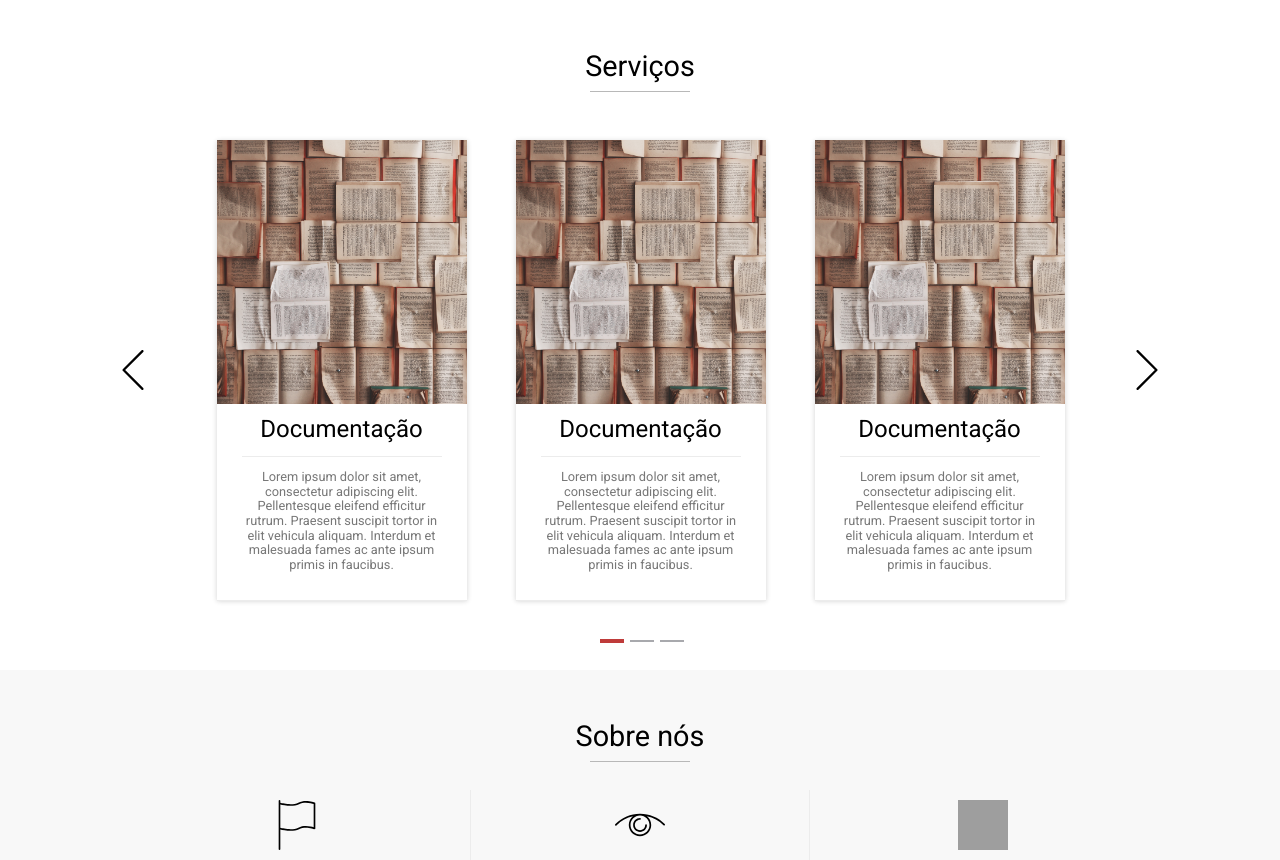
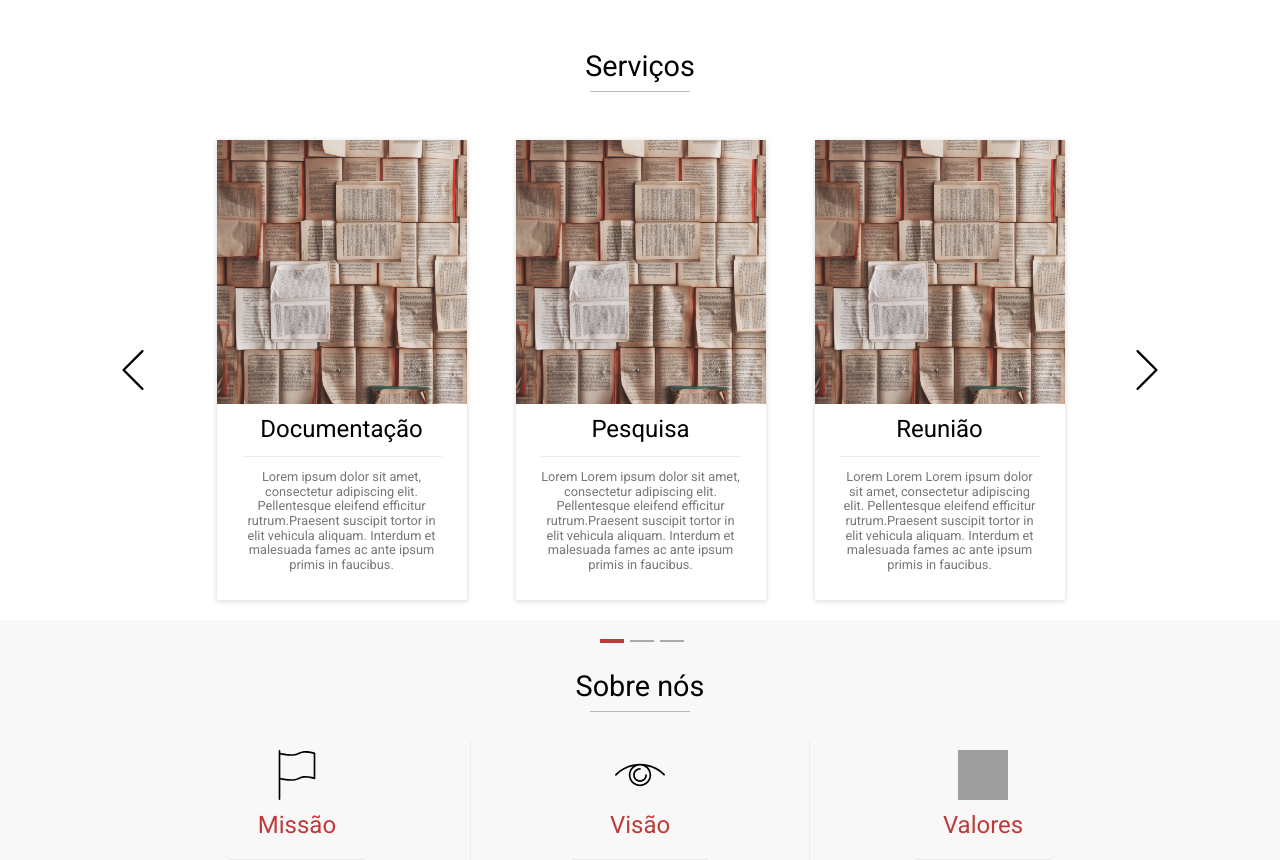
Before and after one commit to citi-onboarding/VirtuConsultoria, a Django app: page / in a window 1280 px wide. Shown: the top 860 px of the page. Run offline with Django 3.2, Linux system fonts and the light colour scheme; some libraries are stand-ins or nearby versions; grey boxes are pictures that could not be loaded.

Commit message:
conteúdo dos serviços eh populado via js

```diff
--- a/core/templates/index.html
+++ b/core/templates/index.html
@@ -23,7 +23,7 @@
     <div id="main">
         <nav id="navbar"></nav>
         <div id="banner"></div>
-        <div id="servico">
+        <div
             <div class="titulo">
                 <h1>Serviços</h1>
                 <hr class='titulo-linha'>
--- a/static/js/main.js
+++ b/static/js/main.js
@@ -28,4 +28,56 @@ $(document).ready(function () { // ações realizadas via jquery
             }
         ]
     });
+
+    popularServicos();
 });
+
+let numDeServicos = 7;
+let conteudoServicos = [
+    {
+        titulo: 'Documentação',
+        descricao: 'Lorem ipsum dolor sit amet, consectetur adipiscing elit. Pellentesque eleifend efficitur rutrum.Praesent suscipit tortor in elit vehicula aliquam. Interdum et malesuada fames ac ante ipsum primis in faucibus.',
+        imagem: '/static/image/Documentação.jpg'
+    },
+    {
+        titulo: 'Pesquisa',
+        descricao: 'Lorem Lorem ipsum dolor sit amet, consectetur adipiscing elit. Pellentesque eleifend efficitur rutrum.Praesent suscipit tortor in elit vehicula aliquam. Interdum et malesuada fames ac ante ipsum primis in faucibus.',
+        imagem: '/static/image/Documentação.jpg'
+    },
+    {
+        titulo: 'Reunião',
+        descricao: 'Lorem Lorem Lorem ipsum dolor sit amet, consectetur adipiscing elit. Pellentesque eleifend efficitur rutrum.Praesent suscipit tortor in elit vehicula aliquam. Interdum et malesuada fames ac ante ipsum primis in faucibus.',
+        imagem: '/static/image/Documentação.jpg'
+    },
+    {
+        titulo: 'Consultoria',
+        descricao: 'Lorem ipsum dolor sit amet, consectetur adipiscing elit. Pellentesque eleifend efficitur rutrum.Praesent suscipit tortor in elit vehicula aliquam. Interdum et malesuada fames ac ante ipsum primis in faucibus.',
+        imagem: '/static/image/Documentação.jpg'
+    },
+    {
+        titulo: 'Pesquisa',
+        descricao: 'Lorem ipsum dolor sit amet, consectetur adipiscing elit. Pellentesque eleifend efficitur rutrum.Praesent suscipit tortor in elit vehicula aliquam. Interdum et malesuada fames ac ante ipsum primis in faucibus.',
+        imagem: '/static/image/Documentação.jpg'
+    },
+    {
+        titulo: 'Pesquisa',
+        descricao: 'Lorem ipsum dolor sit amet, consectetur adipiscing elit. Pellentesque eleifend efficitur rutrum.Praesent suscipit tortor in elit vehicula aliquam. Interdum et malesuada fames ac ante ipsum primis in faucibus.',
+        imagem: '/static/image/Documentação.jpg'
+    },
+    {
+        titulo: 'Pesquisa',
+        descricao: 'Lorem ipsum dolor sit amet, consectetur adipiscing elit. Pellentesque eleifend efficitur rutrum.Praesent suscipit tortor in elit vehicula aliquam. Interdum et malesuada fames ac ante ipsum primis in faucibus.',
+        imagem: '/static/image/Documentação.jpg'
+    },
+];
+
+function popularServicos(){
+    if(conteudoServicos.length !== 0){
+        for(i=0; i<numDeServicos; i++){
+            $('#carrossel').find('.card-flex').find('h3')[i].innerText = conteudoServicos[i].titulo;
+            $('#carrossel').find('.card-flex').find('p')[i].innerText = conteudoServicos[i].descricao;
+            $('#carrossel').find('.card-flex').find('.card-img')[i].style.backgroundImage = 'url('+conteudoServicos[i].imagem+')';
+        }
+    }
+
+}
```
